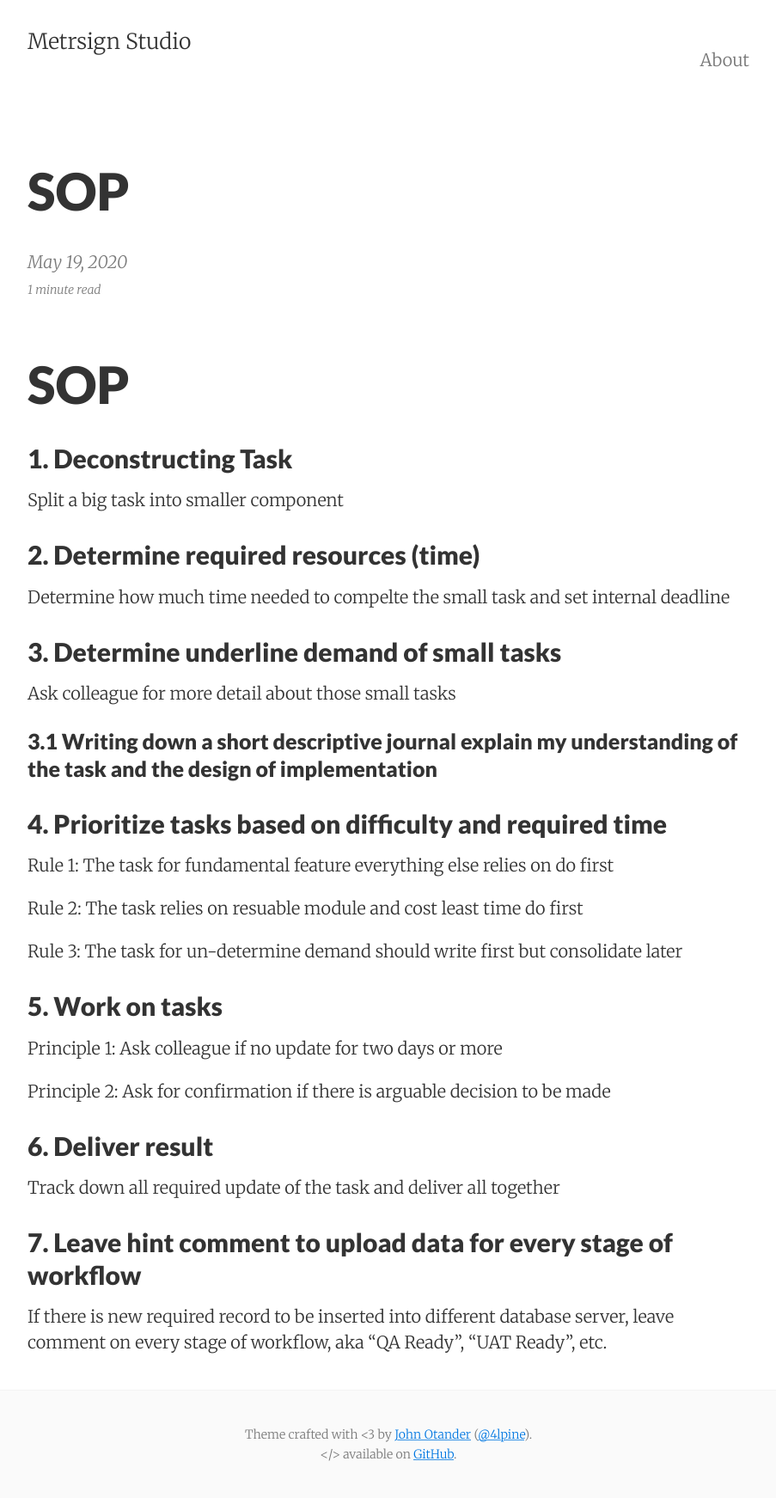
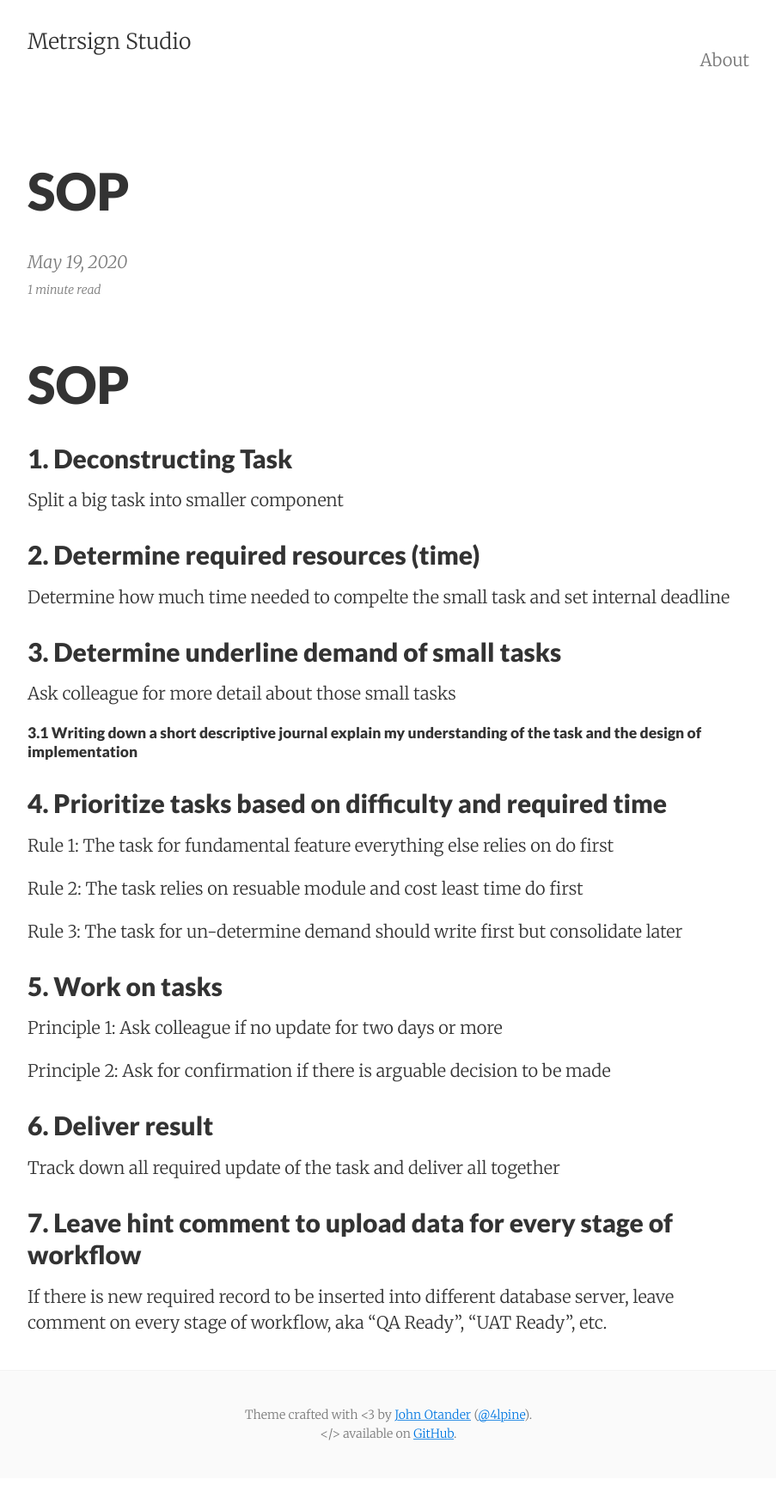
Before and after one commit to jasonwun/jasonwun.github.io, a Jekyll site: the page built from _posts/2020-05-19-SOP.md, in a window 1280 px wide. Shown: the whole page at 86% size, without its empty margins (188-1091 px from the left). Built offline with Jekyll 4.4.1, drawn with Linux system fonts in a browser that asks for light colours; after the commit the page ends 1720 px from its top, so only the background shows below that.

Commit message:
Update SOP

```diff
--- a/_posts/2020-05-19-SOP.md
+++ b/_posts/2020-05-19-SOP.md
@@ -17,7 +17,7 @@ Determine how much time needed to compelte the small task and set internal deadl
 ## 3. Determine underline demand of small tasks
 Ask colleague for more detail about those small tasks
 
-### 3.1 Writing down a short descriptive journal explain my understanding of the task and the design of implementation
+##### 3.1 Writing down a short descriptive journal explain my understanding of the task and the design of implementation
 
 ## 4. Prioritize tasks based on difficulty and required time
 Rule 1: The task for fundamental feature everything else relies on do first
```
